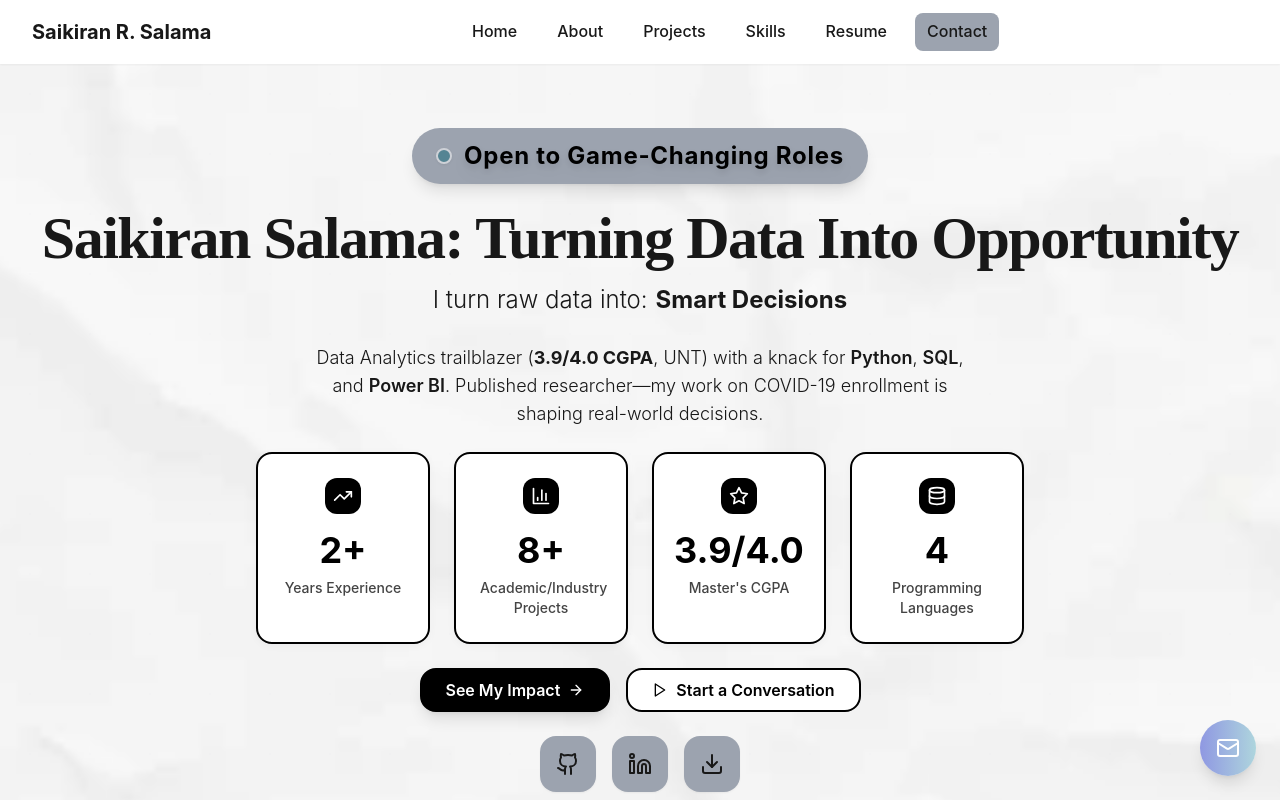
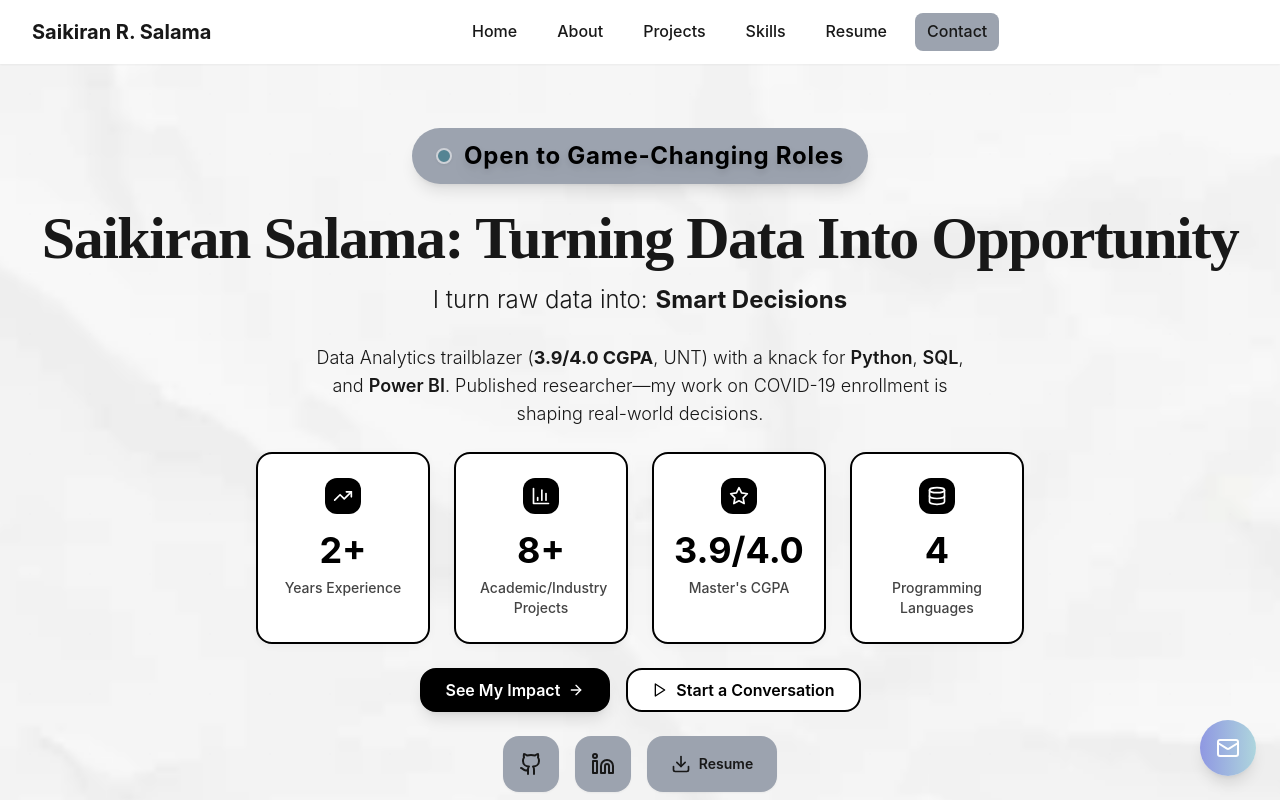
Before and after one commit to saikiransalama/portfolio, a React (Vite) app: page / in a window 1280 px wide. Shown: the top 800 px of the page. Built offline with nearby package versions, Linux system fonts and the light colour scheme; a web font is replaced by a local one.

Commit message:
Update Hero: Remove text label and add 'Resume' text inside download button

```diff
--- a/src/components/Hero.tsx
+++ b/src/components/Hero.tsx
@@ -135,6 +135,7 @@ const Hero = () => {
               className="p-3 md:p-4 bg-[var(--color-card-bg)] rounded-2xl shadow-sm hover:shadow-md hover:bg-[var(--color-accent)] transition-all duration-300 group min-h-[44px] min-w-[44px]"
               target="_blank"
               rel="noopener noreferrer"
+              title="GitHub Profile"
             >
               <Github className="h-6 w-6 text-[var(--color-foreground)] group-hover:text-white transition-colors" />
             </a>
@@ -143,14 +144,19 @@ const Hero = () => {
               className="p-3 md:p-4 bg-[var(--color-card-bg)] rounded-2xl shadow-sm hover:shadow-md hover:bg-[var(--color-accent)] transition-all duration-300 group min-h-[44px] min-w-[44px]"
               target="_blank"
               rel="noopener noreferrer"
+              title="LinkedIn Profile"
             >
               <Linkedin className="h-6 w-6 text-[var(--color-foreground)] group-hover:text-white transition-colors" />
             </a>
             <a
-              href="#resume"
-              className="p-3 md:p-4 bg-[var(--color-card-bg)] rounded-2xl shadow-sm hover:shadow-md hover:bg-[var(--color-accent)] transition-all duration-300 group min-h-[44px] min-w-[44px]"
+              href="/Saikiran_Data_Analyst_Resume.pdf"
+              target="_blank"
+              rel="noopener noreferrer"
+              className="flex items-center px-4 py-3 md:px-6 md:py-4 bg-[var(--color-card-bg)] rounded-2xl shadow-sm hover:shadow-md hover:bg-[var(--color-accent)] transition-all duration-300 group min-h-[44px]"
+              title="Download Resume"
             >
-              <Download className="h-6 w-6 text-[var(--color-foreground)] group-hover:text-white transition-colors" />
+              <Download className="h-5 w-5 text-[var(--color-foreground)] group-hover:text-white transition-colors mr-2" />
+              <span className="text-sm font-semibold text-[var(--color-foreground)] group-hover:text-white transition-colors">Resume</span>
             </a>
           </div>
         </div>
```
